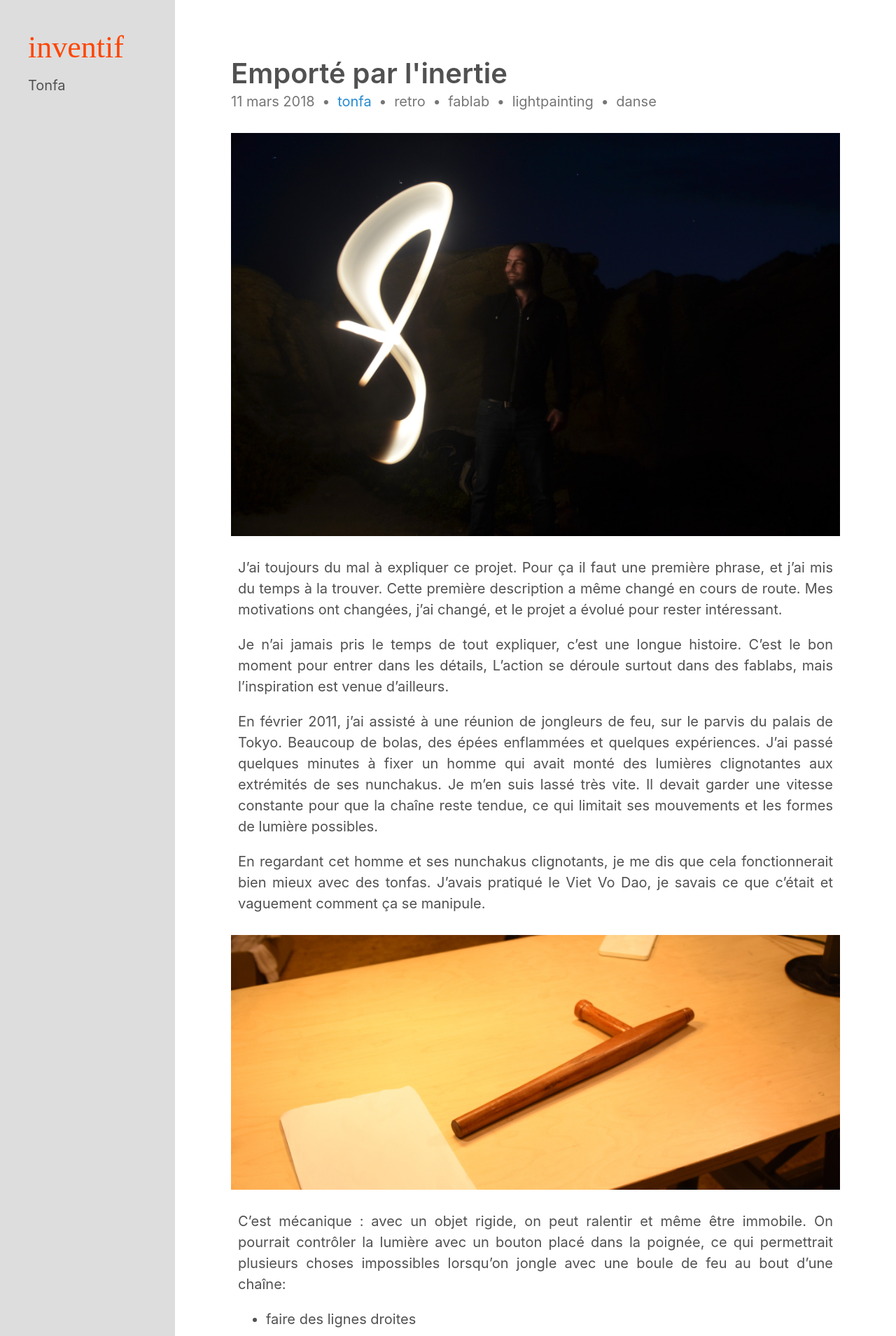
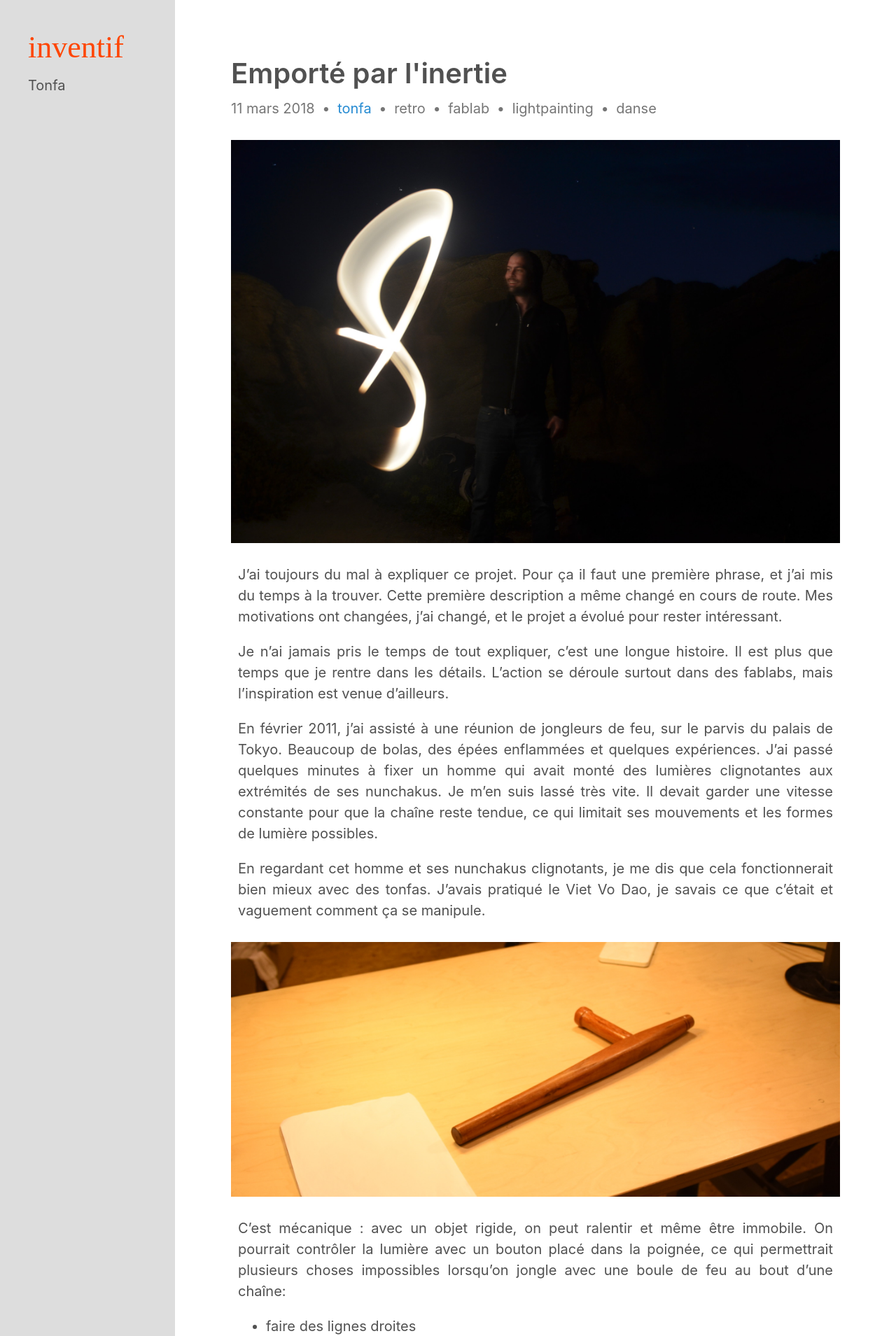
Before and after one commit to Ruff9/inventif, a Jekyll site: the page built from _posts/2018-03-12-retroTonfa.md, in a window 1280 px wide. Shown: the top 1909 px of the page at 70% size. Built offline with Jekyll 4.4.1, drawn with Linux system fonts in a browser that asks for light colours; comment, search, counter and statistics services are not loaded.

Commit message:
quick fixes

```diff
--- a/_posts/2018-03-12-retroTonfa.md
+++ b/_posts/2018-03-12-retroTonfa.md
@@ -11,7 +11,7 @@ tags: retro fablab lightpainting danse
 
 J'ai toujours du mal à expliquer ce projet. Pour ça il faut une première phrase, et j'ai mis du temps à la trouver. Cette première description a même changé en cours de route. Mes motivations ont changées, j'ai changé, et le projet a évolué pour rester intéressant.
 
-Je n'ai jamais pris le temps de tout expliquer, c'est une longue histoire. C'est le bon moment pour entrer dans les détails, L'action se déroule surtout dans des fablabs, mais l'inspiration est venue d'ailleurs.
+Je n'ai jamais pris le temps de tout expliquer, c'est une longue histoire. Il est plus que temps que je rentre dans les détails. L'action se déroule surtout dans des fablabs, mais l'inspiration est venue d'ailleurs.
 
 <!--more-->
 
--- a/_sass/hydeout/_layout.scss
+++ b/_sass/hydeout/_layout.scss
@@ -112,19 +112,6 @@ body {
   }
 }
 
-.page-title {
-  text-align: center;
-  margin-bottom: 30px;
-}
-
-.post-title {
-  text-align: right;
-
-  @media (min-width: $large-breakpoint) {
-    text-align: left;
-  }
-}
-
 .home .post-title {
   margin-bottom: 20px;
 }
@@ -144,22 +131,10 @@ body {
             $section-spacing
             $section-spacing;
 
-    h1, h2 {
-      &:last-child {
-        margin-bottom: 0;
-      }
-    }
-
     @media (min-width: $large-breakpoint) {
       color: inherit;
       margin: 0;
-      h1, h2 {
-        color: inherit;
-
-        &:last-child {
-          margin-bottom: $heading-spacing;
-        }
-      }
+      h1, h2 { color: inherit; }
     }
   }
 
--- a/_sass/hydeout/_posts.scss
+++ b/_sass/hydeout/_posts.scss
@@ -55,16 +55,31 @@ article + *, .post-body ~ section {
 }
 
 // Blog post or page title
+
 .page-title,
 .post-title,
 .post-title a {
   color: $heading-color;
 }
+
 .page-title,
 .post-title {
   width: 100%;
   max-width: 1100px;
-  margin: 0 auto;
+}
+
+.page-title {
+  text-align: center;
+  margin: 0 auto 30px;
+}
+
+.post-title {
+  text-align: right;
+  margin: 0 auto 20px;
+
+  @media (min-width: $large-breakpoint) {
+    text-align: left;
+  }
 }
 
 // h1-size h2
```
Also changed, not shown: assets/images/posts/postLT1erProto/LTpremierProto3.jpg (renamed from assets/images/posts/postLT1erProto/LTpremierProto3.JPG), assets/images/posts/postLT1erProto/LTpremierTest1.jpg (renamed from assets/images/posts/postLT1erProto/LTpremierTest1.JPG), assets/images/posts/postLT1erProto/LTpremierTest2.jpg (renamed from assets/images/posts/postLT1erProto/LTpremierTest2.JPG).
